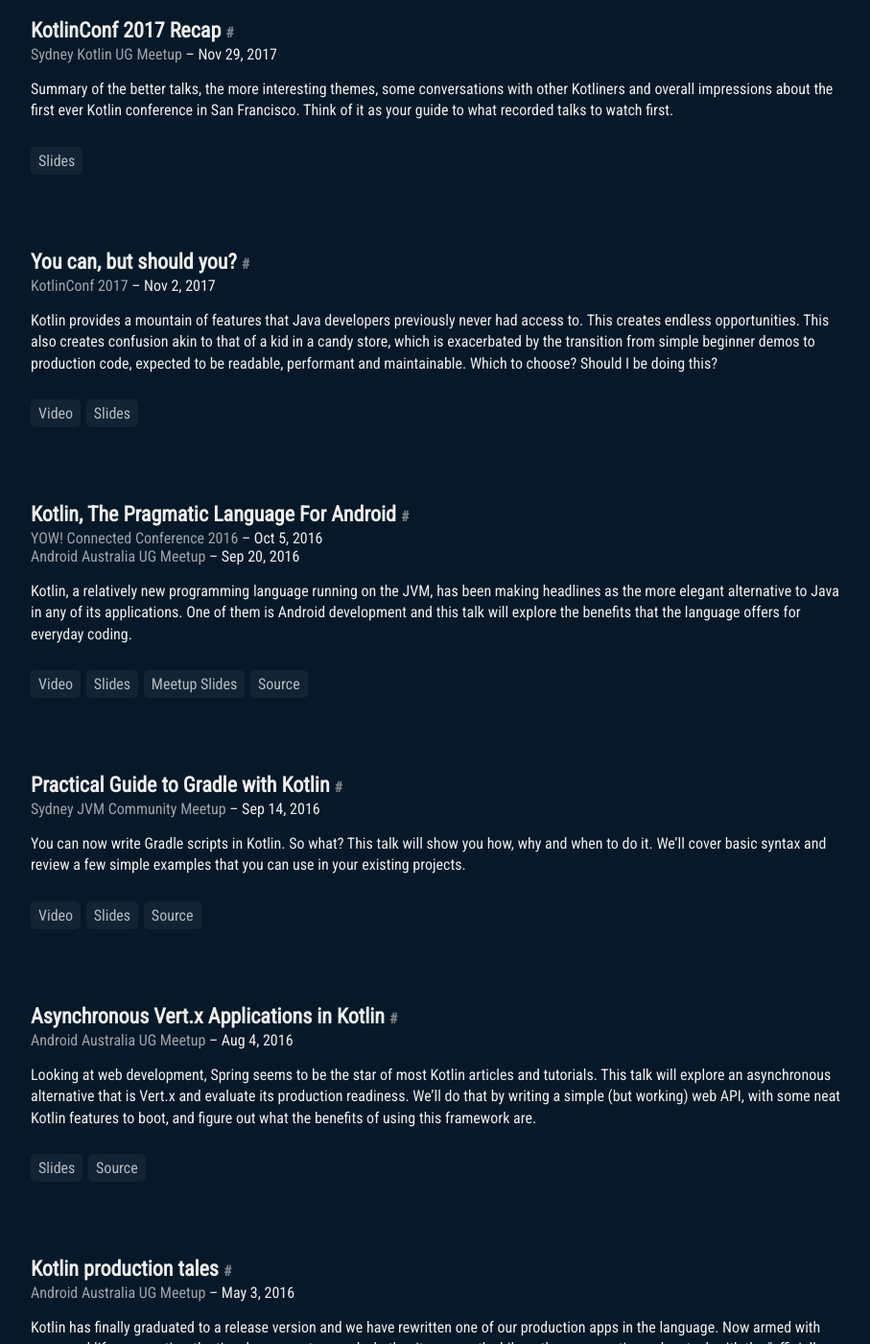
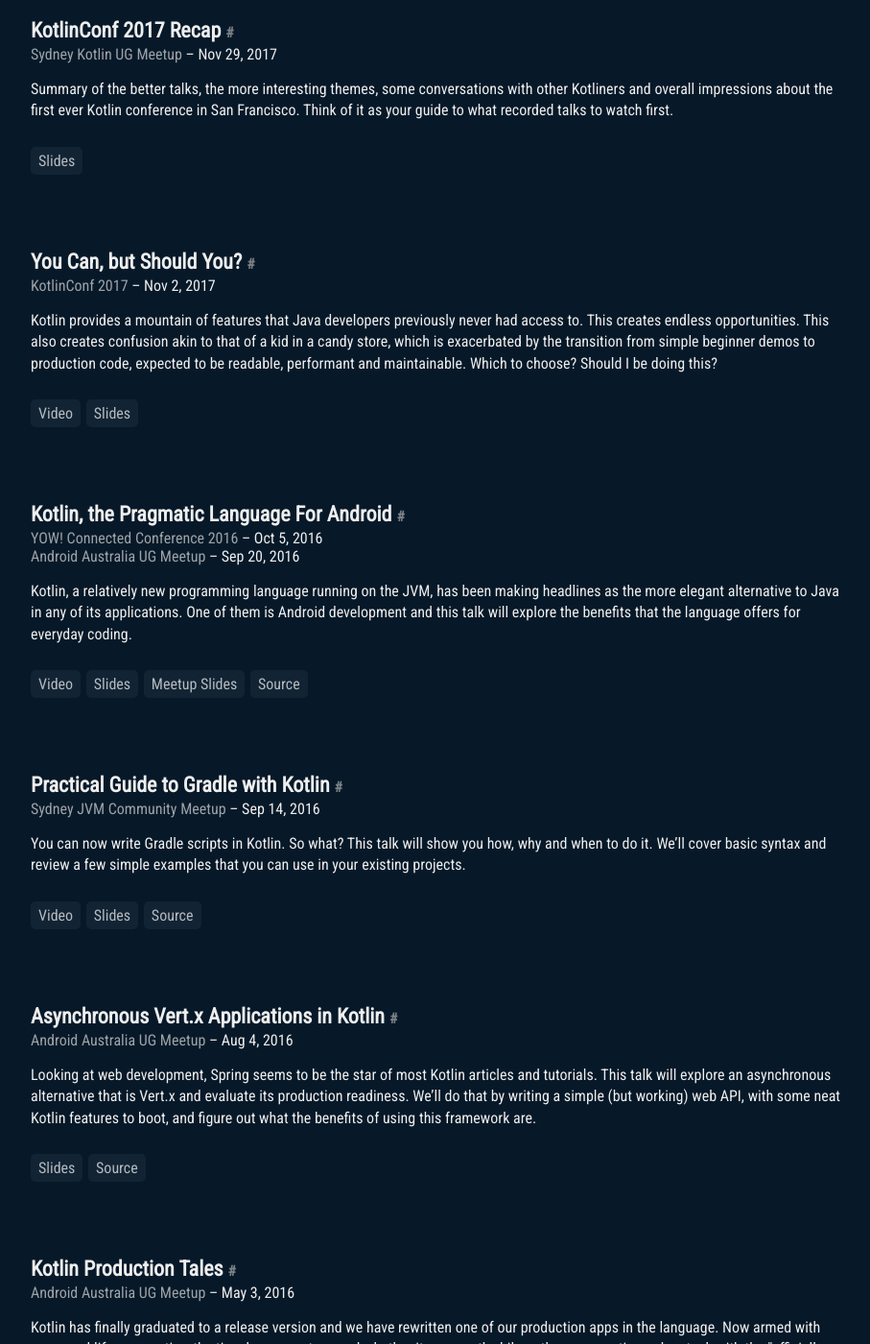
Before and after one commit to gouline/gouline.github.io, a Jekyll site: the page built from talks.html, in a window 1280 px wide and 1400 px high, scrolled down 569 px. Shown: the whole window at 96% size, without its empty margins (183-1090 px from the left). Built offline with Jekyll 4.4.1, drawn with Linux system fonts in a browser that asks for light colours; nearby versions of some CDN libraries; some of the changed text lies outside the part shown.

```diff
--- a/_data/talks.yml
+++ b/_data/talks.yml
@@ -20,7 +20,7 @@
     - title: Source
       url: https://github.com/mgouline/android-samples/tree/master/kotlin-demo
 
-- title: "Dagger 2: Even sharper, less square"
+- title: "Dagger 2: Even Sharper, Less Square"
   anchor: dagger-2-even-sharper-less-square
   description: >
     It was only a matter of time before version 2.0 of the well-known dependency injection library
@@ -41,7 +41,7 @@
     - title: Source
       url: https://github.com/mgouline/android-samples/tree/master/dagger2-demo
 
-- title: "Kotlin, a year on"
+- title: "Kotlin, a Year on"
   anchor: kotlin-a-year-on
   description: >
     Revisit of last year's talk about Kotlin and its application in Android development. Summary
@@ -56,7 +56,7 @@
     - title: Slides
       url: https://docs.google.com/presentation/d/1fM94OW7U6I_RSCKMsgTgZu2gVj5LQehSiKDBcFZE9Zw
 
-- title: "Kotlin production tales"
+- title: "Kotlin Production Tales"
   anchor: kotlin-production-tales
   description: >
     Kotlin has finally graduated to a release version and we have rewritten one of our production
@@ -115,7 +115,7 @@
     - title: Source
       url: https://github.com/mgouline/gradle-kotlin-example
 
-- title: "Kotlin, The Pragmatic Language For Android"
+- title: "Kotlin, the Pragmatic Language For Android"
   anchor: kotlin-the-pragmatic-language-for-android
   description: >
     Kotlin, a relatively new programming language running on the JVM, has been making
@@ -144,7 +144,7 @@
     - title: Source
       url: https://github.com/mgouline/android-samples/tree/master/kotlin-demo
 
-- title: "You can, but should you?"
+- title: "You Can, but Should You?"
   anchor: you-can-but-should-you
   description: >
     Kotlin provides a mountain of features that Java developers previously never had access
```
